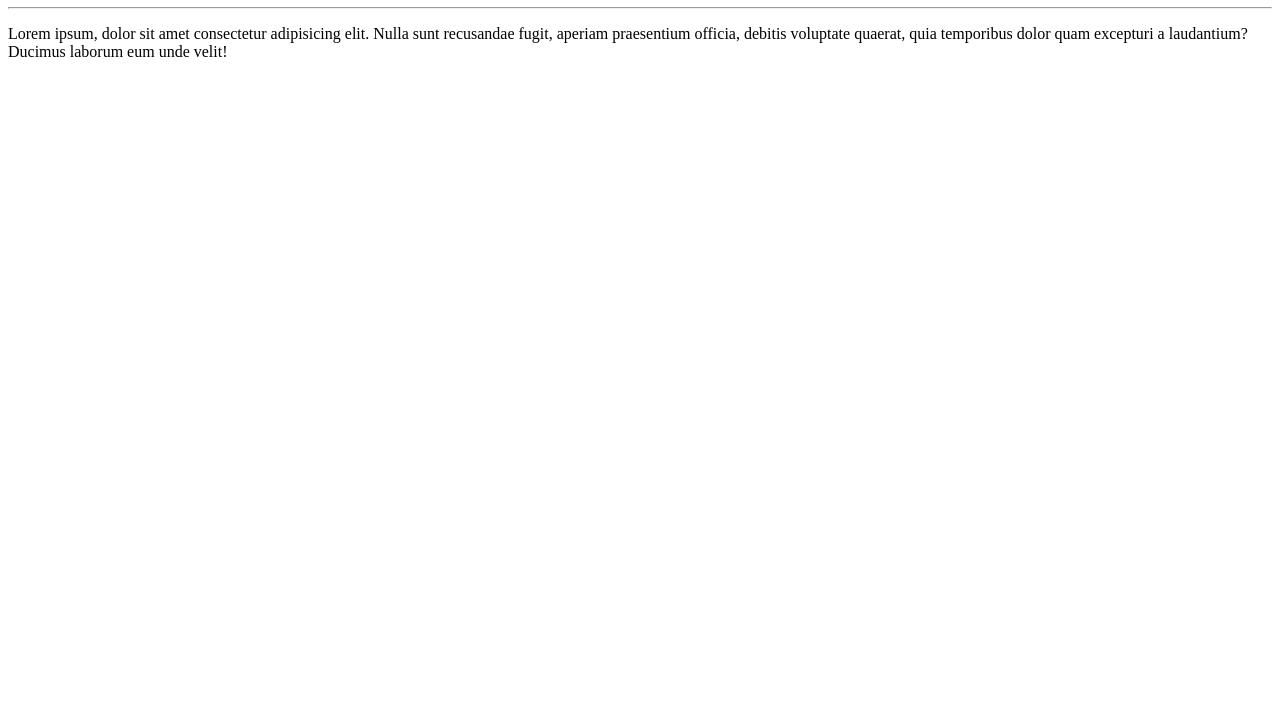
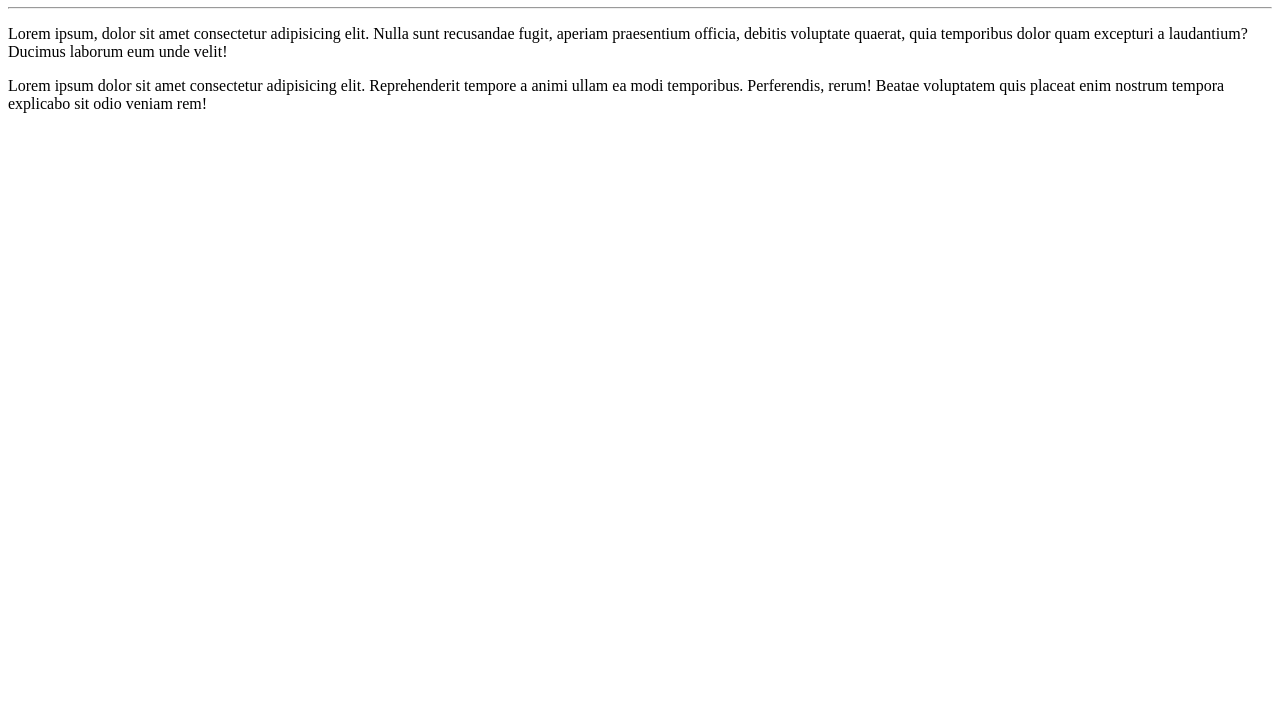
Before and after one commit to LeonRod117/Ola-Mundo, a plain HTML site: page Site Exemplo/index.html in a window 1280 px wide. Shown: the part 73-800 px from the top of the page. Drawn offline with Linux system fonts and the light colour scheme.

Commit message:
adicionando outro parágrafo

```diff
--- a/Site Exemplo/index.html
+++ b/Site Exemplo/index.html
@@ -9,5 +9,6 @@
     <h1>Olá, Mundo!</h1>
     <hr>
     <p>Lorem ipsum, dolor sit amet consectetur adipisicing elit. Nulla sunt recusandae fugit, aperiam praesentium officia, debitis voluptate quaerat, quia temporibus dolor quam excepturi a laudantium? Ducimus laborum eum unde velit!</p>
+    <p>Lorem ipsum dolor sit amet consectetur adipisicing elit. Reprehenderit tempore a animi ullam ea modi temporibus. Perferendis, rerum! Beatae voluptatem quis placeat enim nostrum tempora explicabo sit odio veniam rem!</p>
 </body>
 </html>
```
